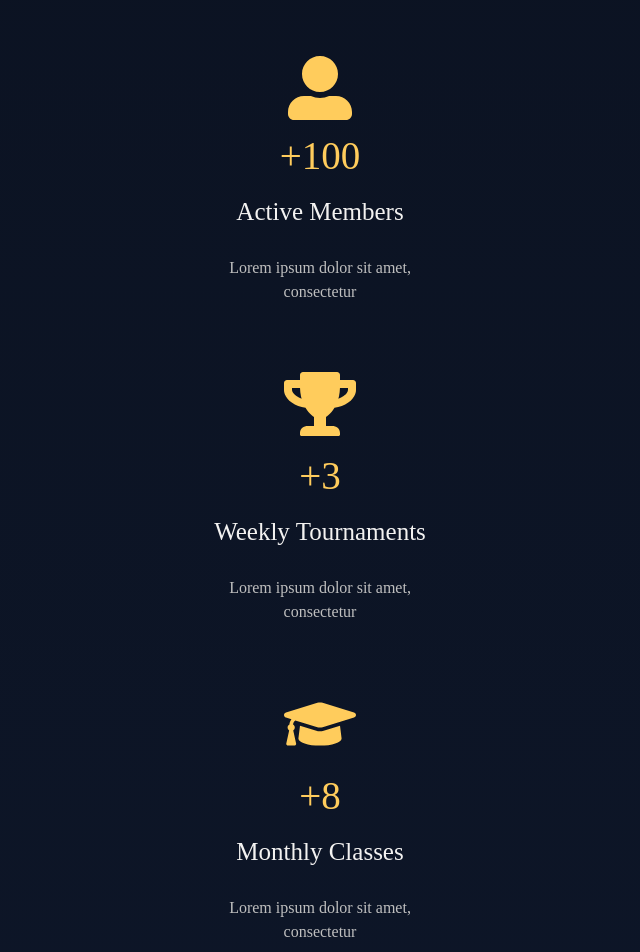
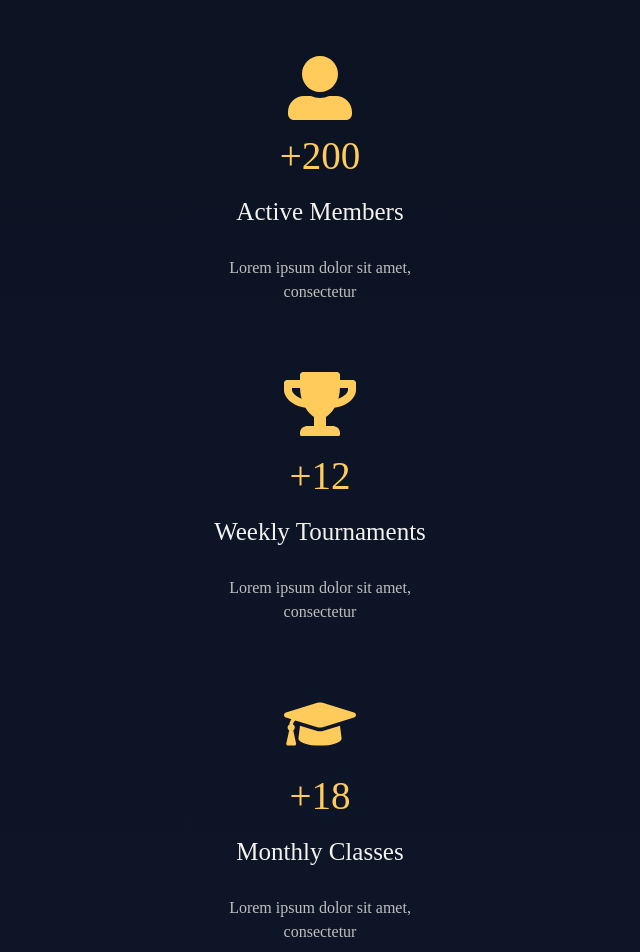
Before and after one commit to MarcPerezdeTudela/chess-club-landing, a Next.js app: page / in a window 1280 px wide. Shown: the part 2400-3352 px from the top of the page, without its empty margins (320-960 px from the left). Built offline with nearby package versions, Linux system fonts and the light colour scheme.

Commit message:
style: add animations to NumbersSection

```diff
--- a/package.json
+++ b/package.json
@@ -13,6 +13,7 @@
   "dependencies": {
     "@types/react-headroom": "^2.2.2",
     "@types/styled-components": "^5.1.26",
+    "framer-motion": "^7.6.4",
     "next": "12.3.1",
     "react": "18.2.0",
     "react-dom": "18.2.0",
--- a/src/components/common/NumbersItem.tsx
+++ b/src/components/common/NumbersItem.tsx
@@ -1,7 +1,8 @@
-import React from 'react'
+import React, { useEffect, useRef } from 'react'
 import styled, { useTheme } from 'styled-components'
 import { IconType } from 'react-icons'
 import { ThemeInterface } from '@/types/theme'
+import { animate, motion, useAnimationControls, useInView } from 'framer-motion'
 
 interface Props {
   number: number
@@ -18,18 +19,41 @@ export const NumbersItem = ({
   description,
 }: Props) => {
   const theme = useTheme() as ThemeInterface
+  const containerRef = useRef(null)
+  const containerInView = useInView(containerRef, { once: true, amount: 0.3 })
+  const containerControls = useAnimationControls()
+  const numberRef = useRef<HTMLSpanElement | null>(null)
+  const numberInView = useInView(numberRef, { once: true, amount: 0.5 })
+
+  useEffect(() => {
+    if (containerInView) void containerControls.start({ opacity: 1, y: 0 })
+    if (numberInView) {
+      animate(0, number, {
+        duration: 1,
+        onUpdate: (v) => {
+          const node = numberRef.current
+          if (node !== null) node.textContent = `+${v.toFixed(0)}`
+        },
+      })
+    }
+  })
 
   return (
-    <Container>
+    <Container
+      initial={{ opacity: 0, y: 40 }}
+      transition={{ duration: 0.5 }}
+      animate={containerControls}
+      ref={containerRef}
+    >
       <Icon size={iconSize} fill={theme.colors.secondary} />
-      <Number>+{number}</Number>
+      <Number ref={numberRef}>+{number}</Number>
       <Title>{title}</Title>
       <Description>{description}</Description>
     </Container>
   )
 }
 
-const Container = styled.div`
+const Container = styled(motion.div)`
   display: flex;
   flex-direction: column;
   gap: ${({ theme }) => theme.spaces.xs};
--- a/src/components/sections/NumbersSection.tsx
+++ b/src/components/sections/NumbersSection.tsx
@@ -13,28 +13,28 @@ export const NumbersSection = () => {
         <NumbersItem
           Icon={FaUserAlt}
           iconSize={64}
-          number={100}
+          number={200}
           title="Active Members"
           description="Lorem ipsum dolor sit amet, consectetur"
         />
         <NumbersItem
           Icon={FaTrophy}
           iconSize={72}
-          number={3}
+          number={12}
           title="Weekly Tournaments"
           description="Lorem ipsum dolor sit amet, consectetur"
         />
         <NumbersItem
           Icon={FaGraduationCap}
           iconSize={72}
-          number={8}
+          number={18}
           title="Monthly Classes"
           description="Lorem ipsum dolor sit amet, consectetur"
         />
         <NumbersItem
           Icon={FaCrown}
           iconSize={72}
-          number={10}
+          number={20}
           title="Titled Players"
           description="Lorem ipsum dolor sit amet, consectetur"
         />
```
Also changed, not shown: 1 other file (tests, documents, lock files or other folders).
